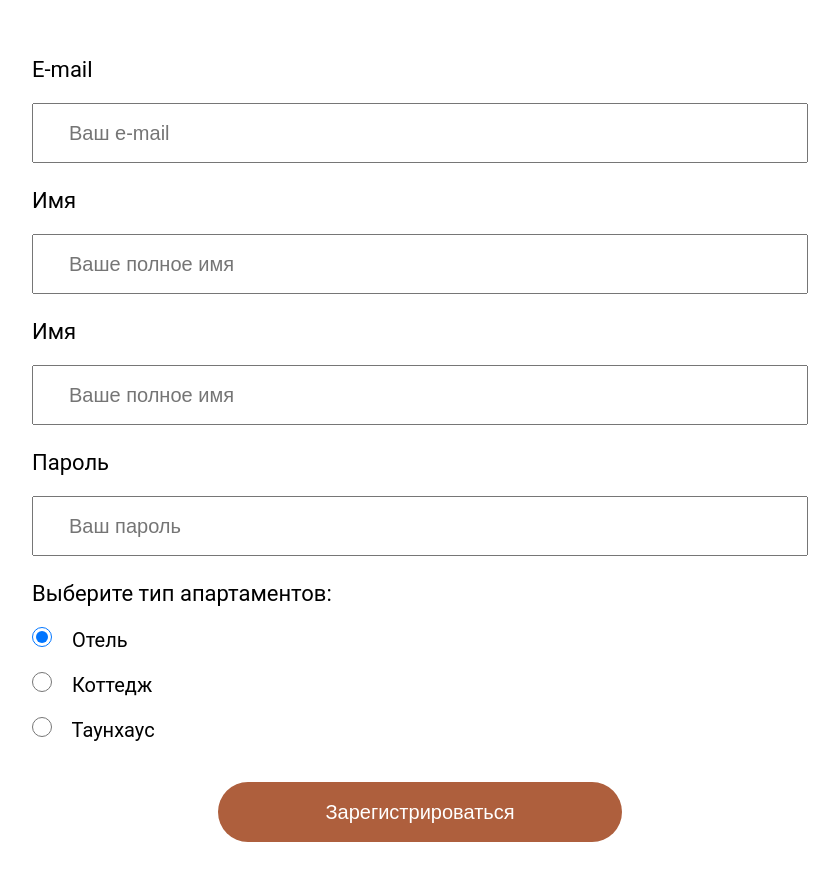
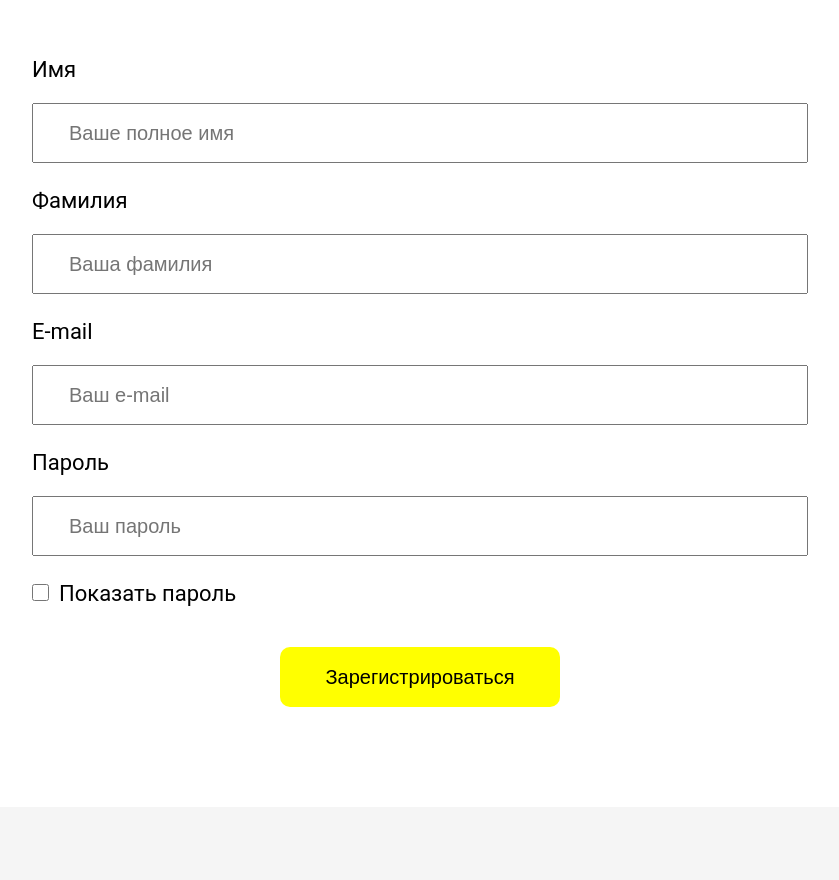
Before and after one commit to EvelinaYaln/form_week15, a plain HTML site: page index.html in a window 1280 px wide. Shown: the part 150-1030 px from the top of the page, without its empty margins (219-1058 px from the left). After the commit the page ends 957 px from the top, so only its background shows below. Drawn offline with Linux system fonts and the light colour scheme.

Commit message:
create a form, add css, add check()

```diff
--- a/index.html
+++ b/index.html
@@ -13,22 +13,18 @@
 <body>
     <form>
         <h2>Создайте аккаунт</h2>
+
+        <label class="font-size-big" for="userName">Имя</label>
+        <input class="border" type="text" name="name" id="userName" placeholder="Ваше полное имя">
+        <label class="font-size-big" for="userSecondName">Фамилия</label>
+        <input class="border" type="text" name="secondName" id="userSecondName" placeholder="Ваша фамилия">
         <label class="font-size-big" for="userEmail">E-mail</label>
         <input class="border" type="email" name="email" id="userEmail" placeholder="Ваш e-mail">
-        <label class="font-size-big" for="userName">Имя</label>
-        <input class="border" type="text" name="name" id="userName" placeholder="Ваше полное имя">
-        <label class="font-size-big" for="userName">Имя</label>
-        <input class="border" type="text" name="name" id="userName" placeholder="Ваше полное имя">
         <label class="font-size-big" for="userPassword">Пароль</label>
         <input class="border" type="password" name="password" id="userPassword" placeholder="Ваш пароль">
-        <p class="font-size-big">Выберите тип апартаментов:</p>
-        <div><input type="radio" name="type-of-apartments" id="hotel" value="Отель" checked>
-            <label class="font-size-small" for="hotel">Отель</label></div>
-        <div><input type="radio" name="type-of-apartments" id="cottage" value="Коттедж">
-            <label class="font-size-small" for="cottage">Коттедж</label></div>
-        <div><input type="radio" name="type-of-apartments" id="taunhouse" value="Таунхаус">
-            <label class="font-size-small" for="taunhouse">Таунхаус</label></div>
-        <input class="font-size-small" type="submit" id="userto-book" value="Зарегистрироваться">
+        <label class="font-size-big" for="showPassword" id="labelForCheckbox"> <input type="checkbox" id="showPassword">Показать пароль</label>
+        <div id="errorMessage"></div>
+        <input class="font-size-small" id="userto-register" type="submit" value="Зарегистрироваться" onclick="check()">
     </form>
 
     <script src="js/index.js">
--- a/js/index.js
+++ b/js/index.js
@@ -0,0 +1,25 @@
+check = () => {
+    document.getElementById('errorMessage').innerHTML = '';
+    let name = document.getElementById('userName').value;
+    if (name === '') {
+        document.getElementById('errorMessage').innerHTML += 'Введите ваше имя<br>';
+    }
+    let secondName = document.getElementById('userSecondName').value;
+    if (secondName === '') {
+        document.getElementById('errorMessage').innerHTML += 'Введите вашу фамилию<br>';
+    }
+    if (name !== '' && secondName !== '') {
+        document.getElementById('errorMessage').innerHTML += `Добро пожаловать, ${name + secondName}<br>`;
+    }
+    let email = document.getElementById('userEmail').value;
+    if (email === '') {
+        document.getElementById('errorMessage').innerHTML += 'Введите ваш e-mail<br>';
+    }
+    let password = document.getElementById('userPassword').value;
+    if (password === '') {
+        document.getElementById('errorMessage').innerHTML += 'Введите ваш пароль<br>';
+    }
+    if (password !== '' && password.length <= 8) {
+        document.getElementById('errorMessage').innerHTML += 'Пароль слишком короткий<br>';
+    }
+}
--- a/styles/style.css
+++ b/styles/style.css
@@ -63,28 +63,32 @@ form div input {
     margin-right: 15px;
 }
 
+#showPassword {
+    height: 17px;
+    width: 17px;
+    margin-right: 10px;
+}
+
 input.font-size-small {
     display: block;
-    width: 404px;
+    width: 280px;
     height: 60px;
     margin: 40px auto 0;
     line-height: 60px;
-    color: #FFF;
-    background: #AE5F3D;
-    border-radius: 30px;
+    background: yellow;
+    border-radius: 10px;
     border: 0;
     font-weight: 500;
     transition: all .5s;
 }
 
 input.border:focus {
-    outline-color: red;
+    outline-color: yellow;
 }
 
 input.font-size-small:hover {
     color: #000;
-    background: rgba(55, 80, 100, .5);
-    border: 1px solid #000;
+    background: rgba(242, 245, 68, 0.5);
 }
 
 .font-size-big {
@@ -121,3 +125,9 @@ input.font-size-small:hover {
         padding: 80px 68px 80px 67px;
     }
 }
+
+#errorMessage {
+    color: red;
+    text-align: center;
+    margin-bottom: 20px;
+}
```
